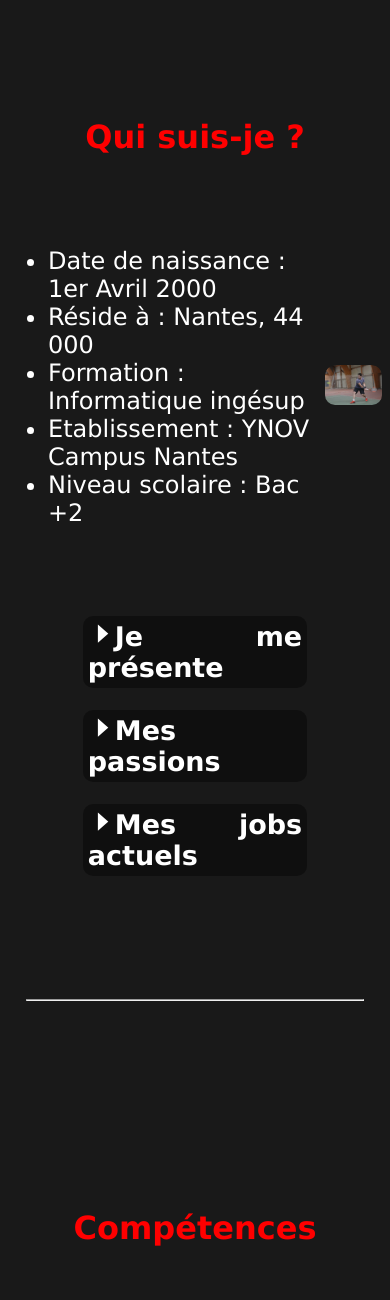
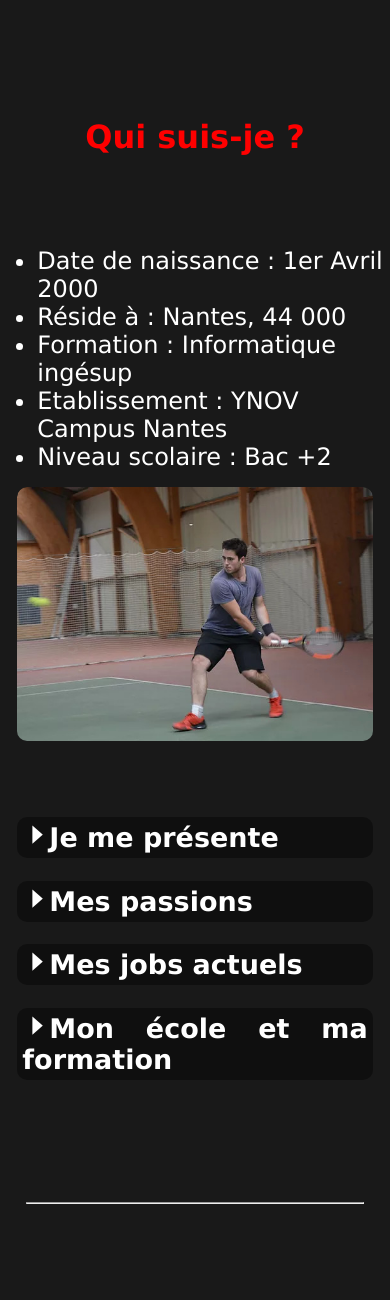
Before and after one commit to VicAffile/cv, a PHP site: page / in a window 390 px wide; the page is wider, and only the part inside the window is pictured. Shown: the part 615-1915 px from the top of that part. Run offline with PHP 8.4, Linux system fonts and the light colour scheme; some libraries are stand-ins or nearby versions.

Commit message:
responsive qui quis je

```diff
--- a/css/qui_suis_je.css
+++ b/css/qui_suis_je.css
@@ -56,6 +56,10 @@ li {
     object-fit: contain;
 }
 
+#qui_suis_je_ecole_contenu {
+    display: none;
+}
+
 #qui_suis_je_presentation_contenu {
     display: none;
 }
@@ -74,3 +78,45 @@ li {
     text-align: justify;
     font-size: large;
 }
+
+#qui_suis_je_texte p {
+    font-size: x-large;
+}
+
+@media all and (max-width: 1000px) {
+    .zoom {
+        width: 80%;
+    }
+    #qui_suis_je_contenu {
+        width: 80%;
+        flex-direction: column;
+        justify-content: flex-start;
+    }
+    #qui_suis_je_contenu ul {
+        width: 80%;
+    }
+    #qui_suis_je_texte {
+        width: 95%;
+    }
+}
+
+@media all and (max-width: 765px) {
+    .zoom {
+        width: 95%;
+    }
+    #qui_suis_je_contenu ul {
+        width: 95%;
+    }
+}
+
+@media all and (max-width: 645px) {
+    .zoom {
+        width: 100%;
+    }
+    #qui_suis_je_contenu {
+        width: 95%;
+    }
+    #qui_suis_je_contenu ul {
+        width: 100%;
+    }
+}
--- a/index.html
+++ b/index.html
@@ -84,7 +84,28 @@
             <p id="qui_suis_je_job_contenu">
                 En parallèle de mes études je travaille comme caissier à l'Intermarché de Pornichet et comme déballeur/remballeur au marché de La Baule.
             </p>
-        </div>
+            <h2 id="qui_suis_je_ecole_titre" class="qui_suis_je_titre" onclick="fleche(this)"><span class="fleche droite"></span><span class="fleche bas"></span>Mon école et ma formation</h2>
+            <div id="qui_suis_je_ecole_contenu">
+                <div>
+                    <div>
+                        <p class="gras">
+                            Mon école : YNOV
+                        </p>
+                        <p>
+                            Ynov Campus Nantes propose cinq Bachelor dans la formations aux métiers du numériques.
+                        </p>
+                    </div>
+                    <br />
+                    <div>
+                        <p class="gras">Ma formation :</p>
+                        <p>
+                            Pour ma part j'étudie au sein du Bachelor Informatique. Cette formation s'effectue sur trois années. Pendant les deux premières années on étudit l'informatique de manière non ciblé : on a des cours de web, de logiciel, de réseaux, de cyber sécurité mais
+                            aussi de gestion de projet. C'est seulement lors de la troisième année que l'on choisi l'une des quatre spécialités proposées par l'école qui sont Cyber Sécurité, Infrastructures et Systèmes d'Information, Ingénierie Logicielle
+                            et Technologie Web. Etant plus à l'aise avec le développement je pense m'orienté soit vers Ingénierie Logicielle soit vers Technologie Web.
+                        </p>
+                    </div>
+                </div>
+            </div>
     </section>
 
     <hr>
--- a/js/qui_suis_je.js
+++ b/js/qui_suis_je.js
@@ -4,6 +4,8 @@ document.getElementById('qui_suis_je_passion_titre').querySelectorAll('span')[0]
 document.getElementById('qui_suis_je_passion_titre').querySelectorAll('span')[1].style.display = 'none';
 document.getElementById('qui_suis_je_job_titre').querySelectorAll('span')[0].style.display = 'contents';
 document.getElementById('qui_suis_je_job_titre').querySelectorAll('span')[1].style.display = 'none';
+document.getElementById('qui_suis_je_ecole_titre').querySelectorAll('span')[0].style.display = 'contents';
+document.getElementById('qui_suis_je_ecole_titre').querySelectorAll('span')[1].style.display = 'none';
 
 function fleche(e) {
     let fleche = e.querySelectorAll("span");
```
Also changed, not shown: photo/ynov.jpg (added).
